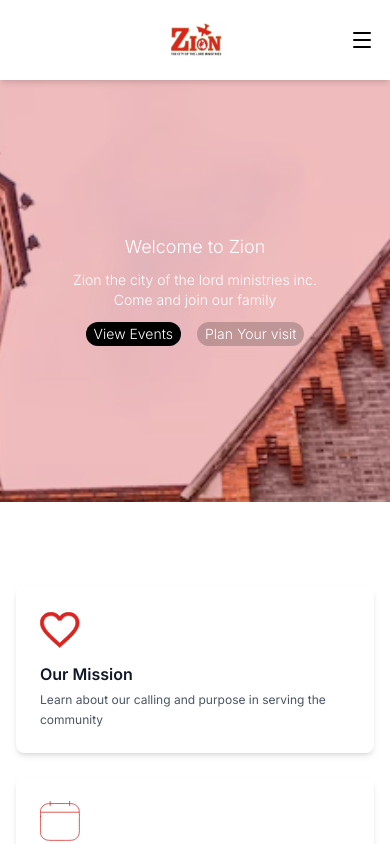
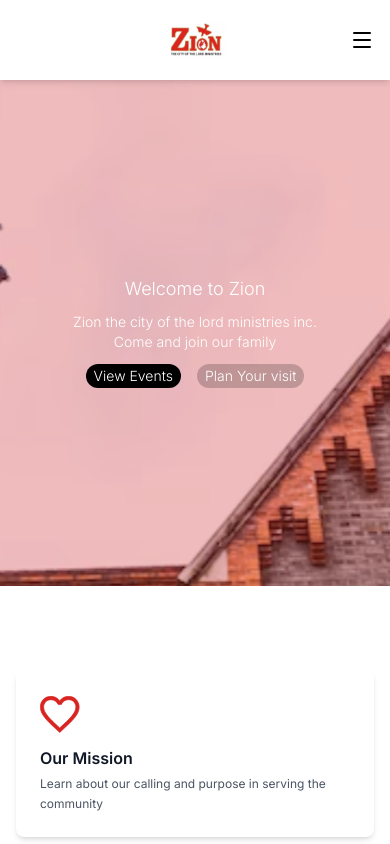
Before and after one commit to Dayveed-04/Zion, a React (Vite) app: page / in a window 390 px wide. Shown: the top 844 px of the page. Built offline with nearby package versions, Linux system fonts and the light colour scheme.

Commit message:
hero image fixed

```diff
--- a/src/page/Home.tsx
+++ b/src/page/Home.tsx
@@ -13,11 +13,11 @@ const Home = () =>{
   const navigate = useNavigate();
     return(
       <div className="gap-9 flex flex-col mt-8 ">
-       <section className="relative w-full min-h-[50vh] md:min-h-[70vh] lg:min-h-screen flex items-center justify-center overflow-hidden">
+       <section className="relative w-full h-[60vh] md:h-[80vh] lg:h-screen flex items-center justify-center overflow-hidden">
         <img
         src={HomeHero}
         alt="Hero Background"
-        className="absolute inset-0 w-full h-full object-cover object-top md:object-center"
+        className="absolute inset-0 w-full h-full object-cover object-cover"
         />
     <div className="absolute inset-0 bg-[#D92521]/30 z-0"></div>
       <div className="relative z-10 px-2 sm:px-4 md:px-6 lg:px-8 w-full flex items-center flex-col">
@@ -51,6 +51,7 @@ const Home = () =>{
       <div className="absolute top-20 left-10 w-20 h-20 bg-primary/10 rounded-full blur-xl"></div>
       <div className="absolute bottom-20 right-10 w-32 h-32 bg-accent/30 rounded-full blur-xl"></div>
     </section>
+
 
       <section className="max-w-7xl mx-auto px-4 py-12">
         <div className="grid grid-cols-1 sm:grid-cols-2 lg:grid-cols-4 gap-6">
```
